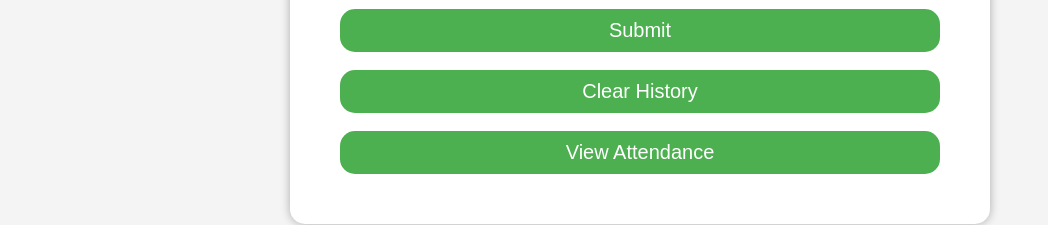
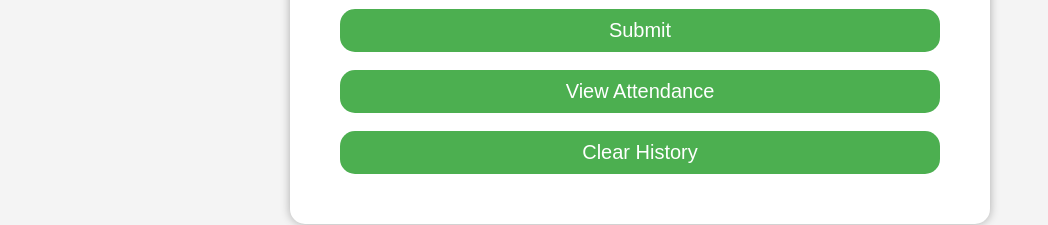
Before and after one commit to Vkingsevent/Attendance.github.io, a plain HTML site: page Attendance Registration.html in a window 1280 px wide. Shown: the part 753-978 px from the top of the page, without its empty margins (0-1048 px from the left). Drawn offline with Linux system fonts and the light colour scheme.

Commit message:
Update Attendance Registration.html

```diff
--- a/Attendance Registration.html
+++ b/Attendance Registration.html
@@ -127,8 +127,9 @@
     </table>
 
     <button onclick="saveAttendance()">Submit</button><br>
-    <button onclick="clearHistory()">Clear History</button><br>
-    <button onclick="window.location.href='attendace saved list.html'">View Attendance</button>
+    <button onclick="window.location.href='attendace saved list.html'">View Attendance</button><br>
+    <button onclick="clearHistory()">Clear History</button>
+
   </div>
 
   <script>
```
